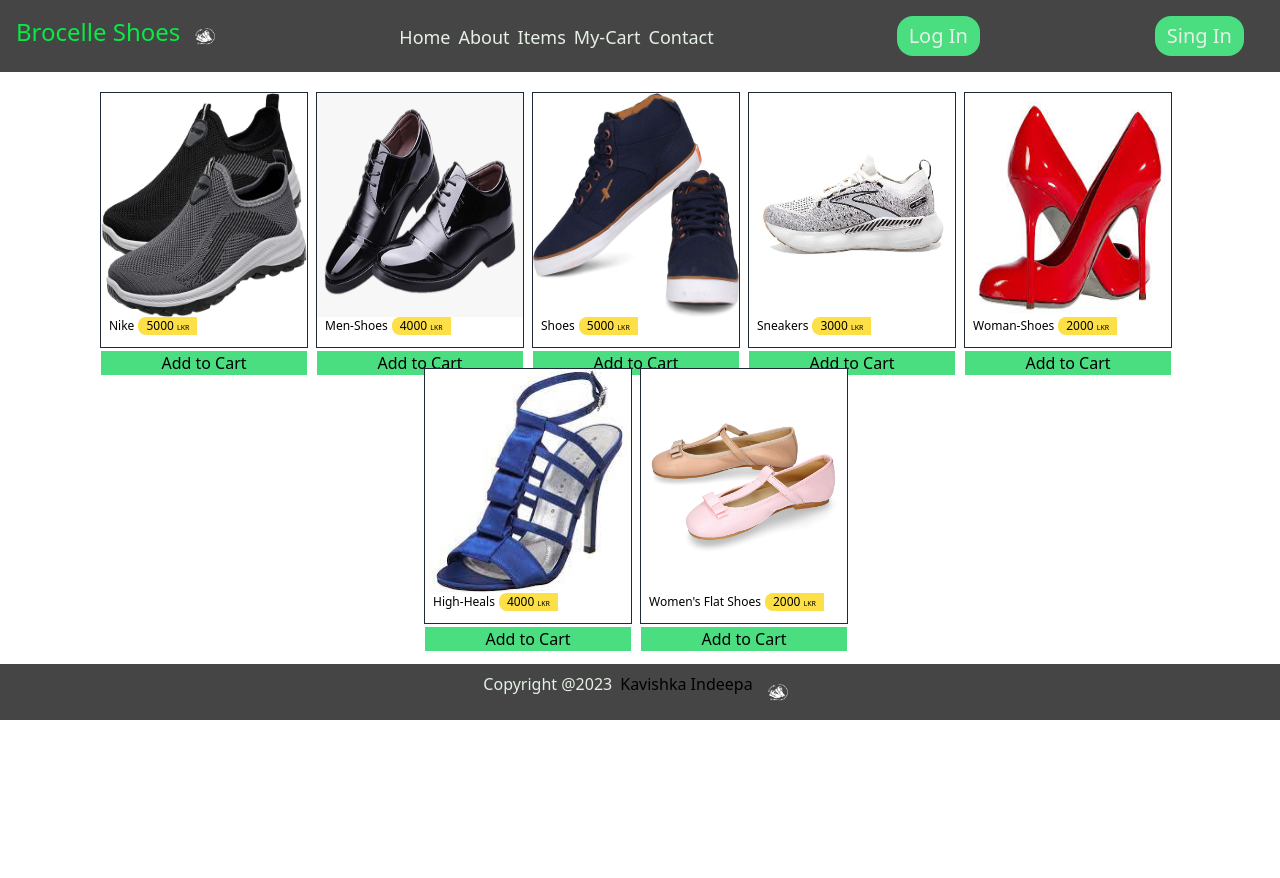
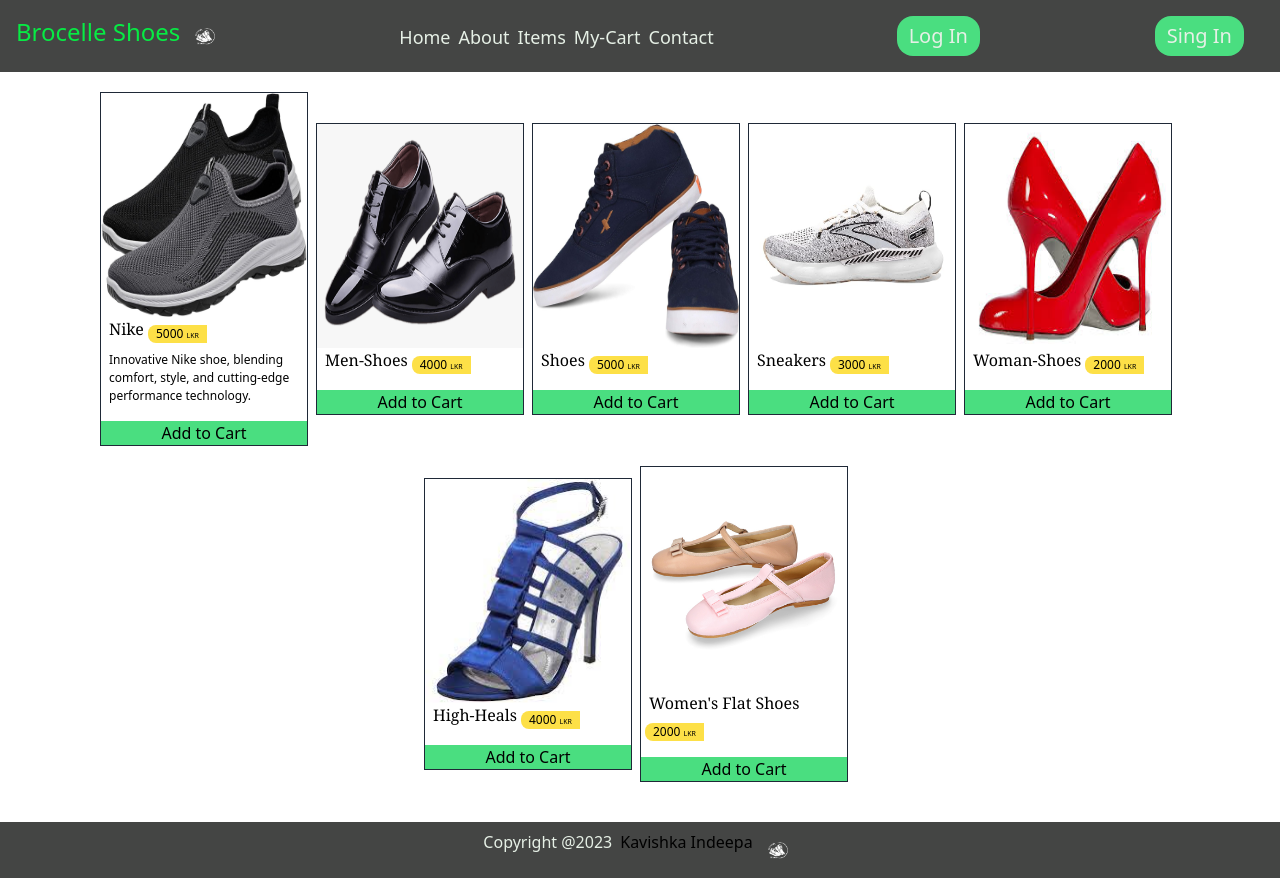
Before and after one commit to KavishkaIndeepa/React-Project, a React (Create React App) app in the folder client/: page /item in a window 1280 px wide. Before the commit the page ends 800 px from the top, so only its background shows below. Built offline with nearby package versions, Linux system fonts and the light colour scheme.

Commit message:
Update Items

```diff
--- a/client/public/product-data.json
+++ b/client/public/product-data.json
@@ -4,6 +4,7 @@
     "name": "Nike",
     "price": "5000",
     "currency": "LKR",
+    "description": "Innovative Nike shoe, blending comfort, style, and cutting-edge performance technology.",
     "image": "men's Sport Shoes.jpg"
   },
   {
--- a/client/src/model/ProductModel.ts
+++ b/client/src/model/ProductModel.ts
@@ -4,4 +4,5 @@ export interface ProductModel{
     name: string,
     price: number,
     currency: string
+    description: string
 }
--- a/client/src/view/common/Products/Products.tsx
+++ b/client/src/view/common/Products/Products.tsx
@@ -23,17 +23,21 @@ export class Products extends Component<ProductsProps, ProductState> {
         const image = require('../../../assets/products/'+data.image)
 
         return (
-            <div className={"w-52 h-64  mr-2 mb-5 justify-center items-center border-gray-800 border-[1px] hover:bg-blue-600"}>
+            <div className={"w-52 h-auto  mr-2 mb-5 justify-center items-center border-gray-800 border-[1px] hover:bg-blue-600 hover:scale-110 transition-transform"}>
                 <div>
                     <img className={"h-56"} src={image} alt=""/>
                 </div>
-                <div className={"flex"}>
+                <div className={"flex flex-wrap"}>
 
                     <div>
-                        <h3 className={"text-secondary text-[12px] pl-2 hover:text-white"}> {data.name} </h3>
+                        <h3 className={"text-secondary  pl-2 hover:text-white font-serif"}> {data.name} </h3>
                     </div>
-                    <div className={"bg-yellow-300 ml-1 p-0.3 rounded-l-lg pr-2"}>
-                        <h3 className={"text-[12px] pl-2"}>{data.price} <small className={"text-[7px]"}>{data.currency}</small></h3>
+                    <div className={"bg-yellow-300 ml-1 p-0.3 rounded-l-lg pr-2 mt-2"}>
+                        <h3 className={"text-[12px] pl-2 "}>{data.price} <small className={"text-[7px]"}>{data.currency}</small></h3>
+                    </div>
+
+                    <div>
+                        <h3 className={"text-[12px] pl-2 mt-2 hover:text-white"}> {data.description}</h3>
                     </div>
 
                 </div>
--- a/client/src/view/pages/About/About.tsx
+++ b/client/src/view/pages/About/About.tsx
@@ -6,10 +6,11 @@ export class About extends Component {
     render() {
         return (
             <div className={"mb-9 flex flex-wrap"}>
-                <p className={"mt-12 ml-5 text-4xl font-bold"}>Welcome to Brocelle Shoes – Where Style Meets Comfort!</p>
+                <p className={"mt-12 ml-5 text-4xl font-bold font-serif"}>Welcome to Brocelle Shoes – <span
+                    className={"font-serif text-purple-700"}>Where Style Meets Comfort!</span></p>
                 <div className={"flex"}>
 
-                    <div className={"mt-20 ml-5 mb-5 mr-5"}>
+                    <div className={"mt-20 ml-5 mb-5 mr-14"}>
 
                         At Brocelle Shoes, we believe that every step you take should be a stylish statement without
                         compromising on comfort. Our passion for footwear drives us to curate a diverse collection of
@@ -34,7 +35,8 @@ export class About extends Component {
                     </div>
 
                     <div className={"mx-auto"}>
-                        <img className={" mb-10 mt-20"} src={main} alt=""/>
+                        <img className={" mb-10 mt-20 mx-auto "} src={main} alt=""/>
+                    {/*    hover:scale-110 transition-transform*/}
                     </div>
 
                 </div>
--- a/client/src/view/pages/Home/Home.tsx
+++ b/client/src/view/pages/Home/Home.tsx
@@ -6,8 +6,8 @@ export class Home extends Component {
         return (
             <div className={"flex flex-wrap"}>
                 <div>
-                   <h1 className={"p-2 mt-52 ml-36 font-bold shadow-xl text-4xl"}>The Best Choice For A <br/><br/>
-                       <span className={"ml-36 text-Secondary"}>Where Style Meets Comfort!</span></h1>
+                   <h1 className={"p-2 mt-52 ml-36 font-bold shadow-xl text-4xl font-mono"}>The Best Choice For A <br/><br/>
+                       <span className={"ml-36 text-Secondary font-serif"}>Where Style Meets Comfort!</span></h1>
                 </div>
                 <div className={"mx-auto"}>
                     <img className={"h-[609px] w-auto p-2 "} src={main} alt=""/>
--- a/client/src/view/pages/Login/Login.tsx
+++ b/client/src/view/pages/Login/Login.tsx
@@ -8,7 +8,7 @@ export class Login extends Component {
     render() {
         return (
             <div className={"flex h-screen justify-center items-center bg-cover bg-center bg-no-repeat"}
-                 style={{backgroundImage: 'url("../../../assets/erol-ahmed-IHL-Jbawvvo-unsplash.jpg")'}}>
+                 style={{backgroundImage: 'url("/erol-ahmed-IHL-Jbawvvo-unsplash.jpg")'}}>
                 <div
                     className={"h-80 mt-4 mb-4 pl-9 mx-auto border-white border-[0.5] rounded-2xl bg-gray-600"}>
                     <h2 className={"pt-2 pb-2 text-3xl underline decoration-2 text-white mb-9 "}>Log In</h2>
@@ -26,9 +26,9 @@ export class Login extends Component {
                             </button>
                         </div>
                         <div className={"pt-3"}>
-                            <Link className={"font-bold text-white flex items-center"} to="/">
+                            <Link className={"text-white flex items-center"} to="/">
                                 <FontAwesomeIcon icon={faArrowLeft} className="mr-2" />
-                                Back
+
                             </Link>
                         </div>
                     </form>
--- a/client/src/view/pages/SignIn/SignIn.tsx
+++ b/client/src/view/pages/SignIn/SignIn.tsx
@@ -6,7 +6,8 @@ import { faArrowLeft } from '@fortawesome/free-solid-svg-icons';
 export class SignIn extends Component {
     render() {
         return (
-            <div className={"flex h-screen justify-center items-center"}>
+            <div className={"flex h-screen justify-center items-center"}
+                 style={{backgroundImage: 'url("/erol-ahmed-IHL-Jbawvvo-unsplash.jpg")'}}>
                 <div className={"h-80  mt-4 mb-4 pl-9 mx-auto border-white border-[0.5] rounded-2xl bg-gray-600 transition-opacity"}>
                     <h2 className={"pt-2 pb-2 text-3xl underline decoration-2 text-white mb-9 "}>Sign In</h2>
                     <form className={"h-auto p-2 justify-center mr-10 "}>
@@ -35,9 +36,8 @@ export class SignIn extends Component {
                         </div>
 
                         <div className={"pt-3"}>
-                            <Link className={"font-bold text-white flex items-center"} to="/">
+                            <Link className={"text-white flex items-center"} to="/">
                                 <FontAwesomeIcon icon={faArrowLeft} className="mr-2" />
-                                Back
                             </Link>
                         </div>
 
```
Also changed, not shown: 1 other file (tests, documents, lock files or other folders).
